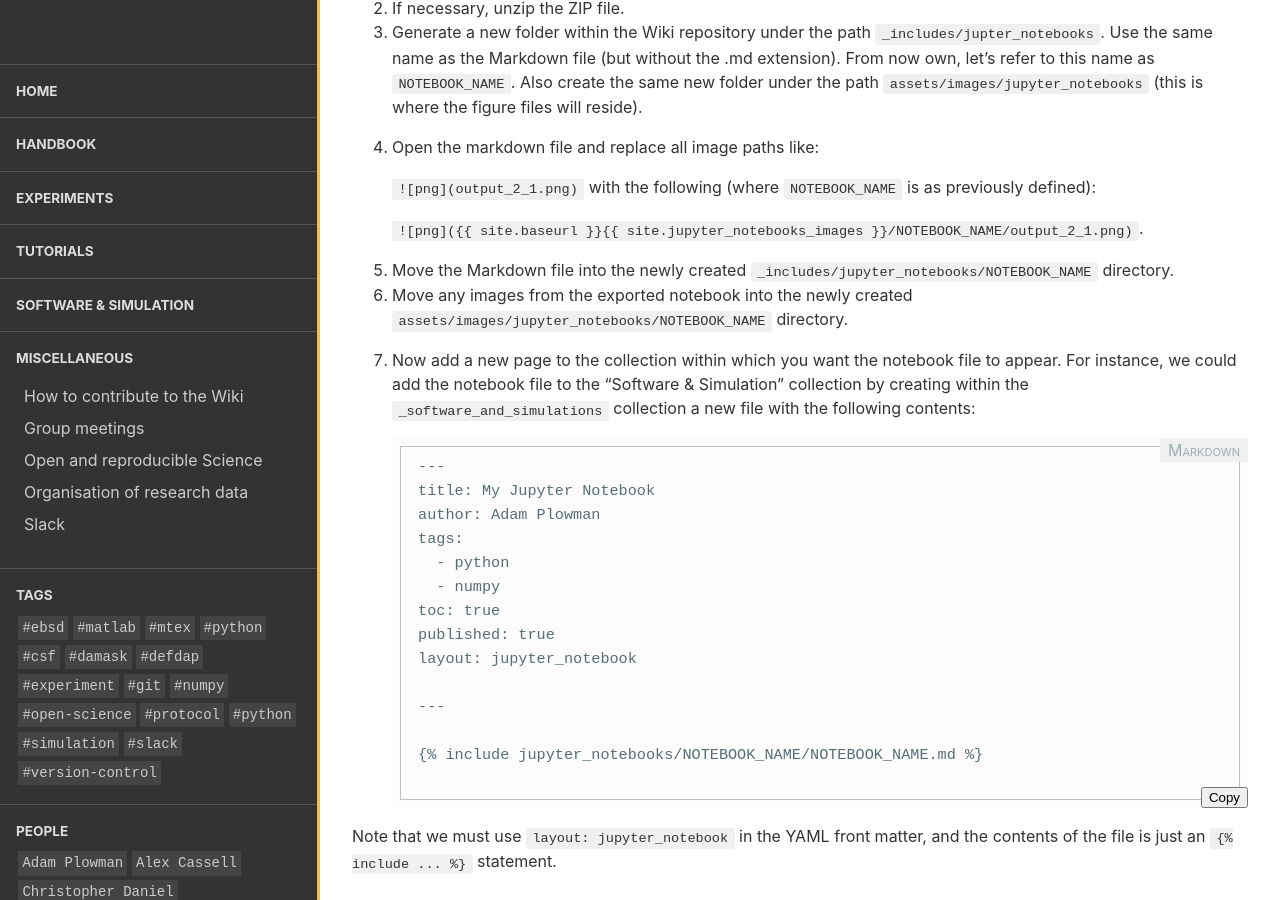
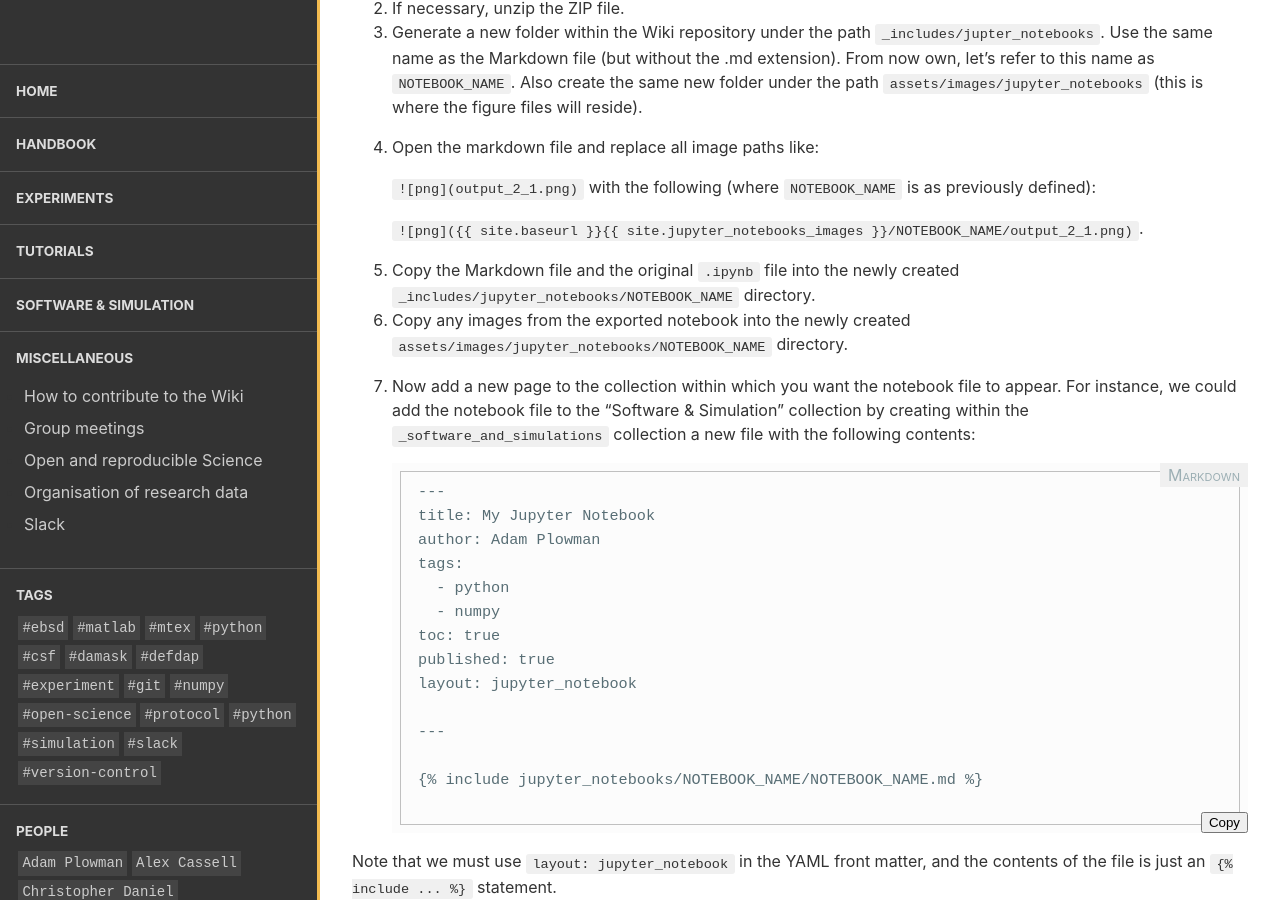
Before and after one commit to LightForm-group/wiki, a Jekyll site: the page built from collections/_miscellaneous/contribution.md, in a window 1280 px wide and 900 px high, scrolled down 5286 px. Built offline with Jekyll 4.4.1, drawn with Linux system fonts in a browser that asks for light colours; nearby versions of some CDN libraries.

Commit message:
Add test_2 notebook

````diff
--- a/collections/_miscellaneous/contribution.md
+++ b/collections/_miscellaneous/contribution.md
@@ -89,8 +89,8 @@ After you "commit" the changes, you'll again need to wait a couple of minutes be
 
     {% raw %}`![png]({{ site.baseurl }}{{ site.jupyter_notebooks_images }}/NOTEBOOK_NAME/output_2_1.png)`{% endraw %}.
 
-4. Move the Markdown file into the newly created `_includes/jupyter_notebooks/NOTEBOOK_NAME` directory.
-5. Move any images from the exported notebook into the newly created `assets/images/jupyter_notebooks/NOTEBOOK_NAME` directory.
+4. Copy the Markdown file and the original `.ipynb` file into the newly created `_includes/jupyter_notebooks/NOTEBOOK_NAME` directory.
+5. Copy any images from the exported notebook into the newly created `assets/images/jupyter_notebooks/NOTEBOOK_NAME` directory.
 6. Now add a new page to the collection within which you want the notebook file to appear. For instance, we could add the notebook file to the "Software & Simulation" collection by creating within the `_software_and_simulations` collection a new file with the following contents:
 
     ```markdown
````
Also changed, not shown: 1 other file.
